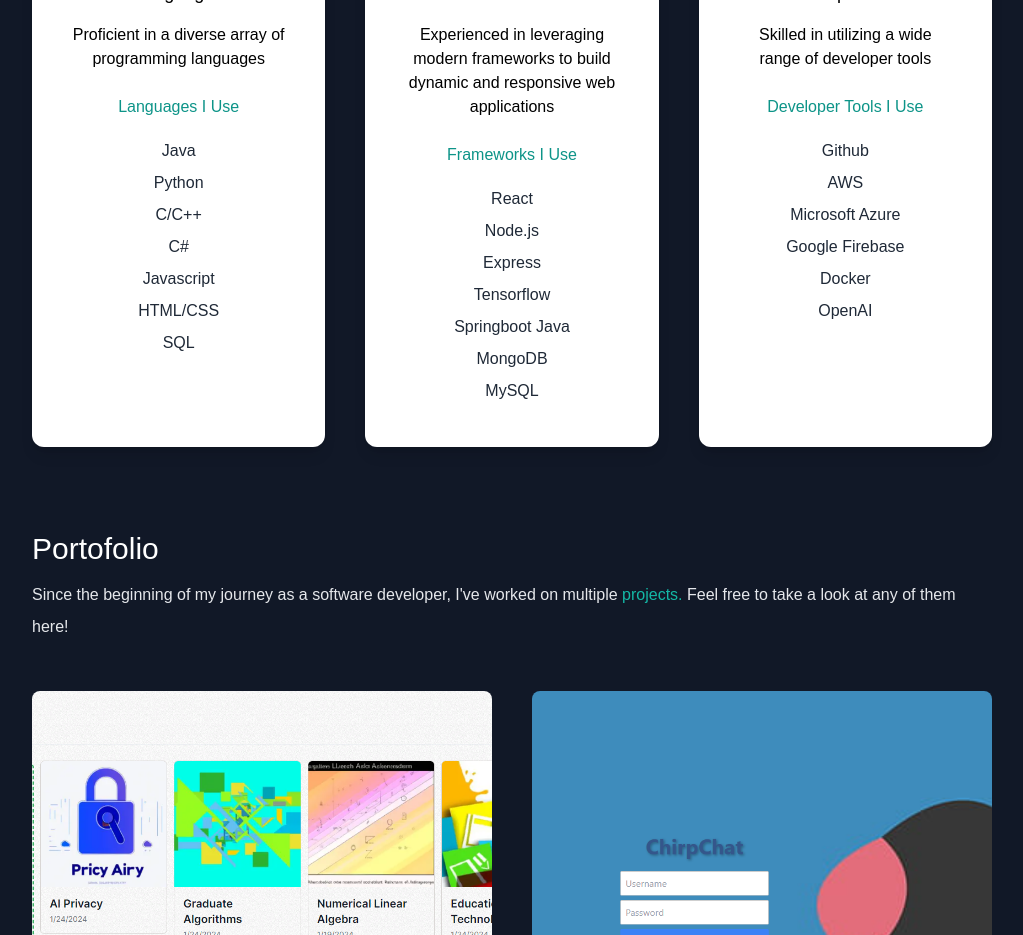
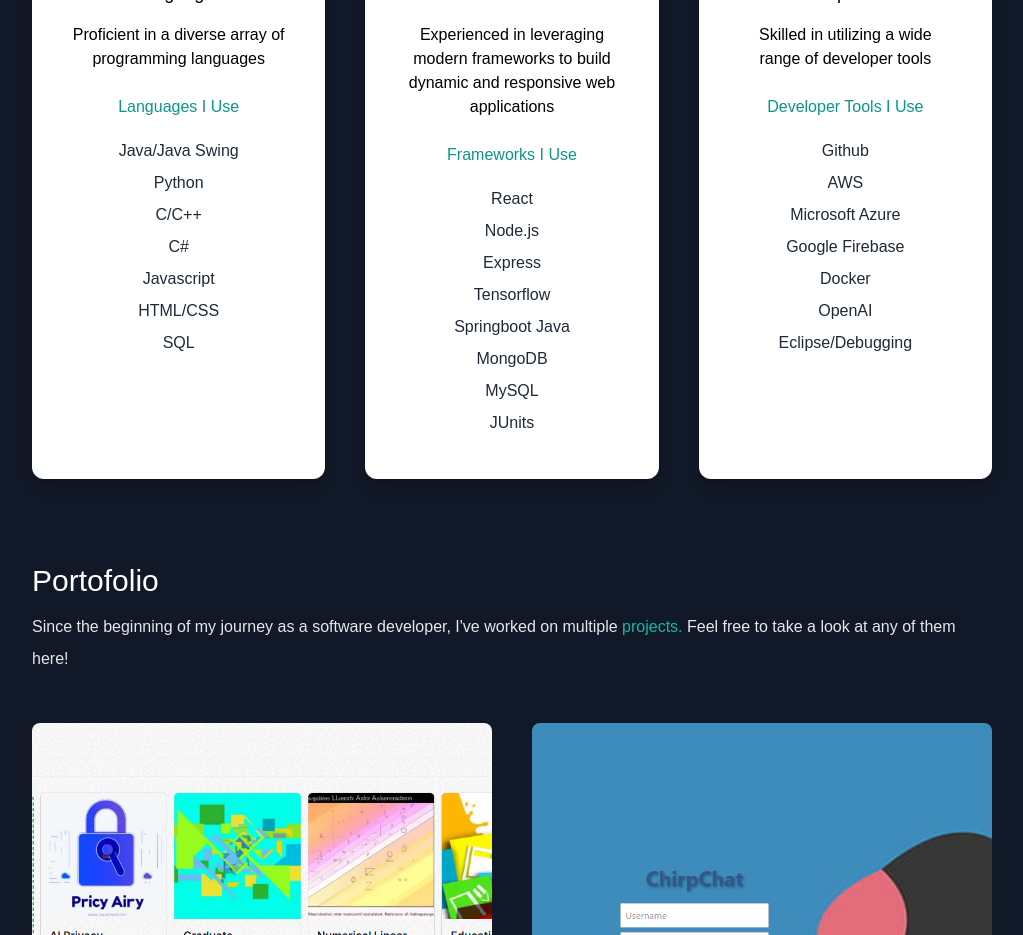
Before and after one commit to dexon888/portfolio-website, a Next.js app: page / in a window 1280 px wide. Shown: the part 1440-2375 px from the top of the page, without its empty margins (128-1151 px from the left). Built offline with nearby package versions, Linux system fonts and the light colour scheme.

Commit message:
Modified the skills section

```diff
--- a/pages/index.js
+++ b/pages/index.js
@@ -91,7 +91,7 @@ export default function Home() {
                 Proficient in a diverse array of programming languages
               </p>
               <h4 className="py-4 text-teal-600">Languages I Use</h4>
-              <p className="text-gray-800 py-1">Java</p>
+              <p className="text-gray-800 py-1">Java/Java Swing</p>
               <p className="text-gray-800 py-1">Python</p>
               <p className="text-gray-800 py-1">C/C++</p>
               <p className="text-gray-800 py-1">C#</p>
@@ -115,6 +115,8 @@ export default function Home() {
               <p className="text-gray-800 py-1">Springboot Java</p>
               <p className="text-gray-800 py-1">MongoDB</p>
               <p className="text-gray-800 py-1">MySQL</p>
+              <p className="text-gray-800 py-1">JUnits</p>
+
             </div>
             <div className="text-center shadow-lg p-10 rounded-xl my-10 dark:bg-white flex-1">
               <Image src={tools} alt="" width={100} height={100} />
@@ -131,6 +133,7 @@ export default function Home() {
               <p className="text-gray-800 py-1">Google Firebase</p>
               <p className="text-gray-800 py-1">Docker</p>
               <p className="text-gray-800 py-1">OpenAI</p>
+              <p className="text-gray-800 py-1">Eclipse/Debugging</p>
             </div>
 
           </div>
```
